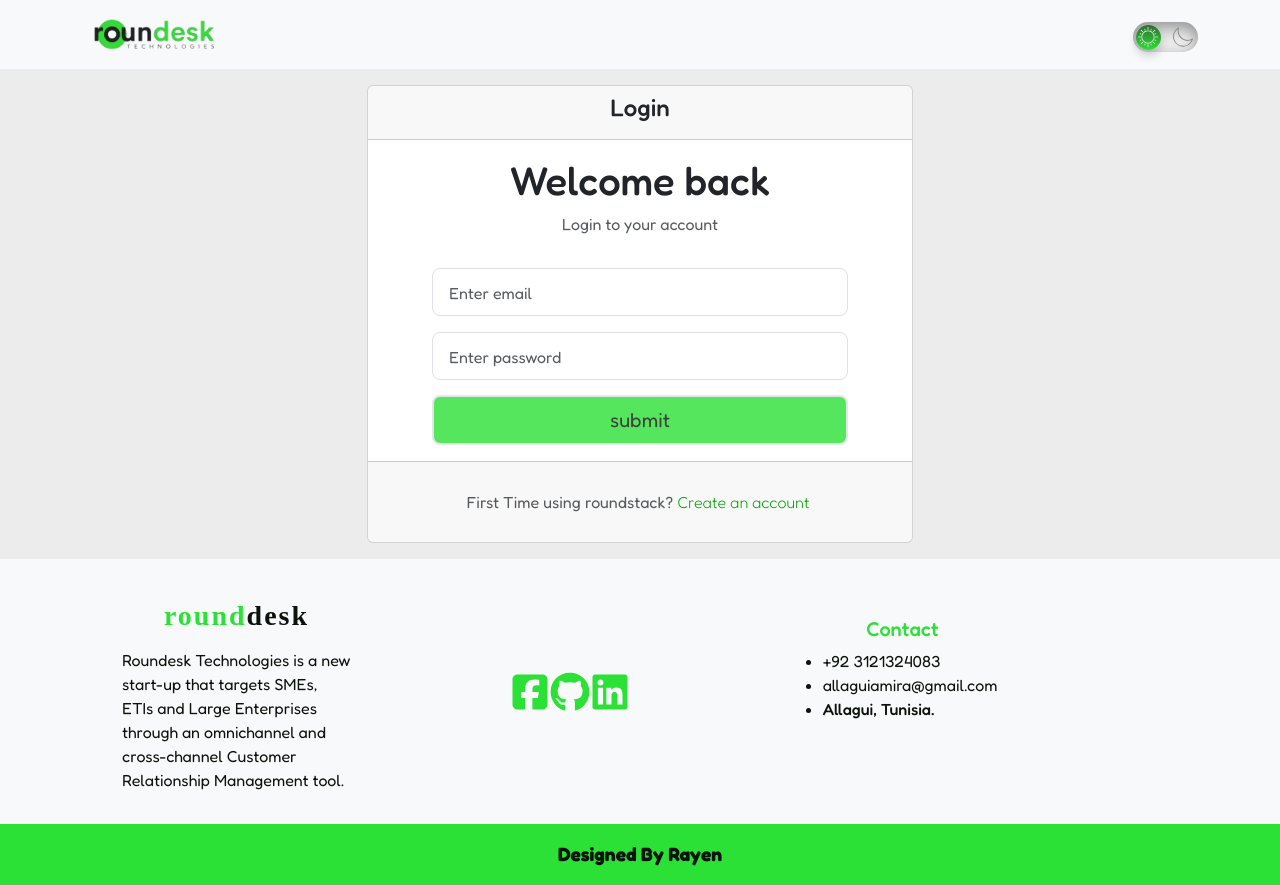
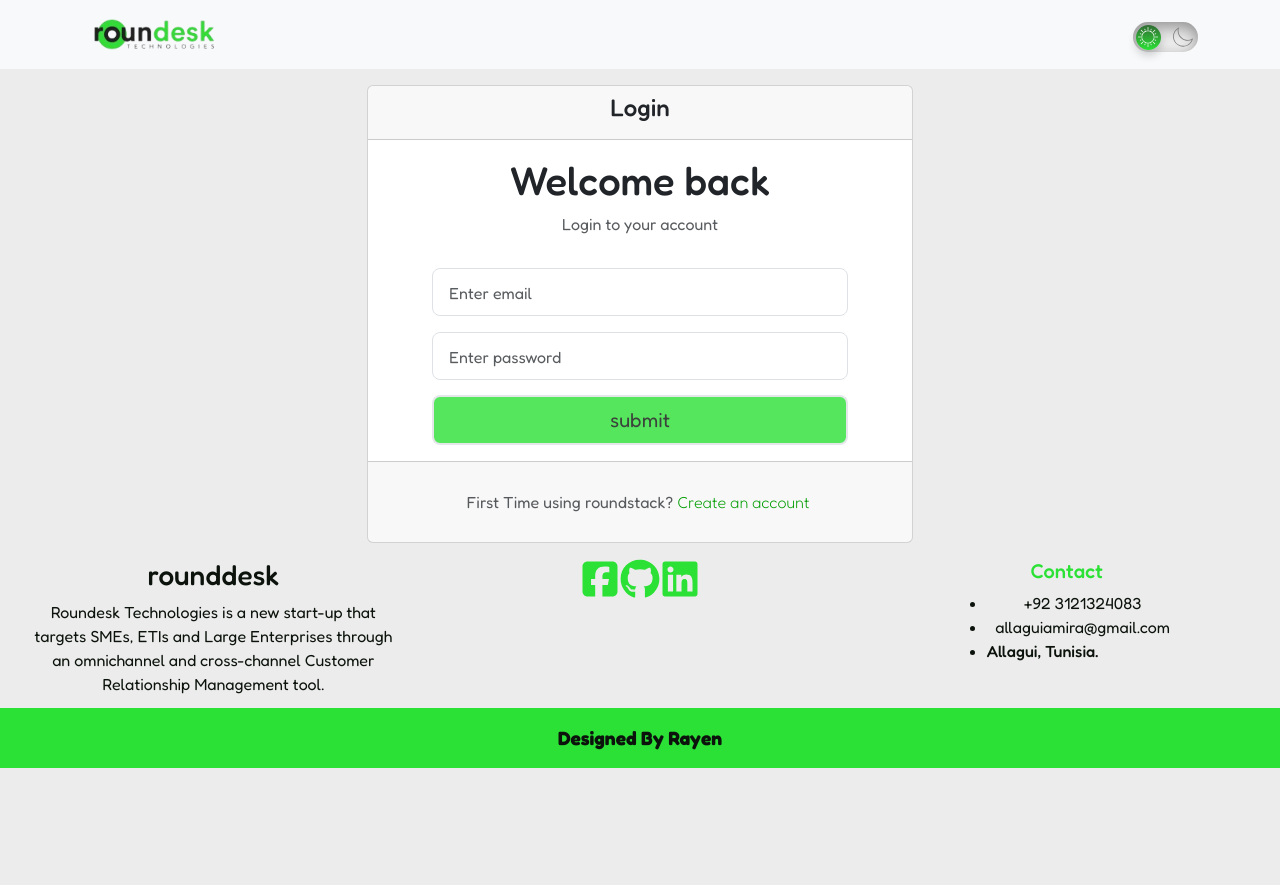
Before and after one commit to amiraadev/react-bootstrap-responsive-nestjs-jwt-passport-prisma-mysql-authentification, a React (Create React App) app: page /login in a window 1280 px wide. After the commit the page ends 800 px from the top, so only its background shows below. Built offline with nearby package versions, Linux system fonts and the light colour scheme.

Commit message:
elemenating the persist from the ThemeStore.ts

```diff
--- a/src/components/Navbar1.tsx
+++ b/src/components/Navbar1.tsx
@@ -13,7 +13,7 @@ const Navbar1 = () => {
 	return (
 		<Navbar
 			bg={`${isDarkMode ? 'dark' : 'light'}`}
-			variant={"light"}
+			variant={`${isDarkMode ? 'dark' : 'light'}`}
 			expand='lg'
 			className='justify-content-between'
 
--- a/src/components/footer/Footer.tsx
+++ b/src/components/footer/Footer.tsx
@@ -19,31 +19,21 @@ const Footer = () => {
 	const { isDarkMode } = useThemeStore();
 	return (
 		<>
-			<Navbar
-				bg={`${isDarkMode ? "dark" : "light"}`}
-				variant={"light"}
-				expand='lg'>
-				<Container className='d-flex align-items-center justify-content-between'>
+			<Container fluid>
 				<Row>
-						<Col
-							className='d-flex flex-column align-items-center justify-content-center ft-1 m-4'
-							xs={12}
-							md={3}>
+					<Col sm className='text-center'>
 						<h3>
 							<span className='title-span'>round</span>desk
 						</h3>
 						<div className='px-3'>
-								<span className="text-justify ">
-									Roundesk Technologies is a new start-up that targets SMEs,
-									ETIs and Large Enterprises through an omnichannel and
-									cross-channel Customer Relationship Management tool.
+							<span className='text-justify '>
+								Roundesk Technologies is a new start-up that targets SMEs, ETIs
+								and Large Enterprises through an omnichannel and cross-channel
+								Customer Relationship Management tool.
 							</span>
 						</div>
 					</Col>
-						<Col
-							className='d-flex flex-column align-items-center justify-content-center ft-1 m-4'
-							xs={12}
-							md={3}>
+					<Col sm className='text-center'>
 						<div className='footer-icons'>
 							<Link to='/about'>
 								<FaSquareFacebook className='react-icon-class' />
@@ -56,11 +46,7 @@ const Footer = () => {
 							</Link>
 						</div>
 					</Col>
-
-						<Col
-							className='d-flex align-items-center justify-content-center  m-4'
-							xs={12}
-							md={3}>
+					<Col sm className='text-center'>
 						<div className='d-flex flex-column align-items-center justify-content-center ft-1'>
 							<h5>Contact</h5>
 							<ul>
@@ -81,11 +67,11 @@ const Footer = () => {
 						</div>
 					</Col>
 				</Row>
+				<Row className='Last-footer'>
+					<p>Designed By Rayen</p>
+				</Row>
 			</Container>
-			</Navbar>
-			<div className='Last-footer'>
-				<p>Designed By Rayen</p>
-			</div>
+
 		</>
 	);
 };
--- a/src/stores/themeStore.ts
+++ b/src/stores/themeStore.ts
@@ -13,7 +13,7 @@ export interface ThemeState {
 
   export const useThemeStore = create<ThemeState & themesActions>()(
     devtools(
-      persist(
+      // persist(
         (set) => ({
             isDarkMode: false,
 
@@ -22,7 +22,7 @@ export interface ThemeState {
         {
           name: "theme-storage",
         }
-      )
+      // )
     )
   );
 
```
Lines whose indentation alone changed are shown as unchanged.
